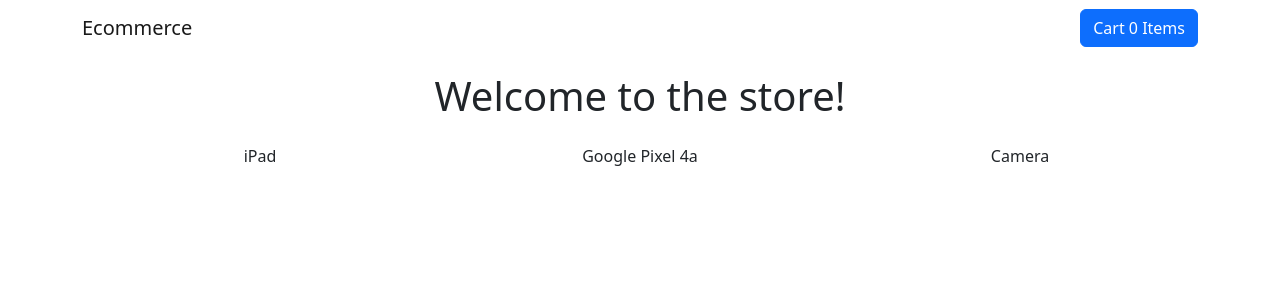
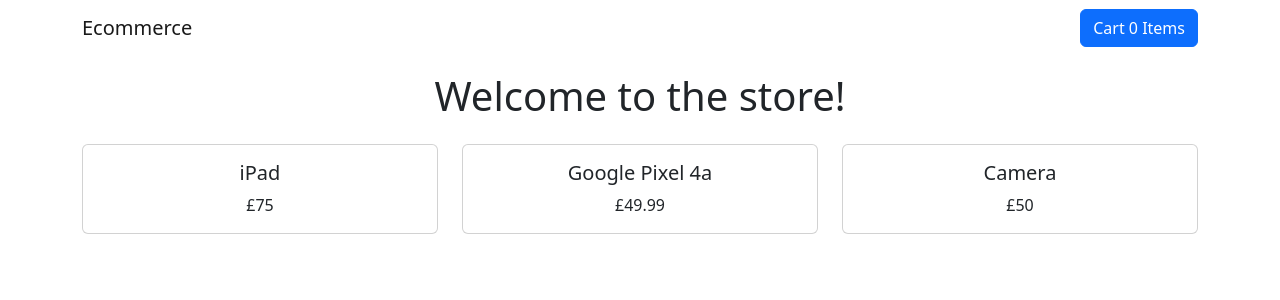
Before and after one commit to aneemqah/shopping-cart, a React (Create React App) app: page / in a window 1280 px wide. Shown: the top 300 px of the page. Built offline with nearby package versions, Linux system fonts and the light colour scheme.

Commit message:
feat: import Product component into store

```diff
--- a/src/pages/Store.js
+++ b/src/pages/Store.js
@@ -1,5 +1,6 @@
 import { Row, Col } from 'react-bootstrap';
 import { products } from '../productsStore';
+import ProductCard from '../components/ProductCard';
 
 function Store() {
   return (
@@ -10,9 +11,10 @@ function Store() {
       {/* xs - show only 1 column */}
       {/* md - show only 3 column */}
       <Row xs={1} md={3} className="g-4">
-        {products.map((p, index) => (
+        {products.map((product, index) => (
           <Col align="center" key={index}>
-            {p.title}
+            {/* {p.title} */}
+            <ProductCard product={product} />
           </Col>
         ))}
       </Row>
```
